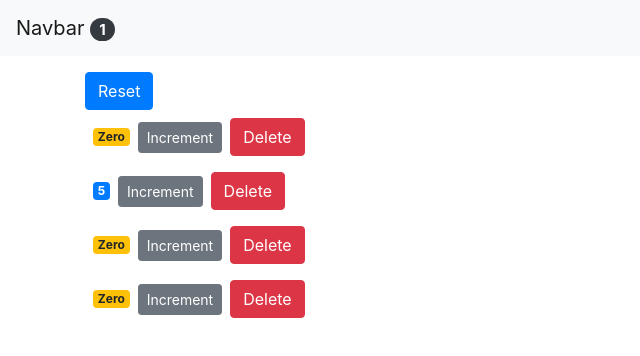
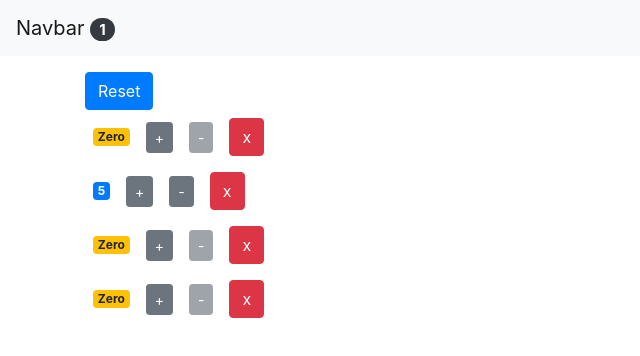
Before and after one commit to kenderb/ReactJS_practice, a React (Create React App) app in the folder counter-app/: page / in a window 1280 px wide. Shown: the top 356 px of the page, without its empty margins (0-640 px from the left). Built offline with nearby package versions, Linux system fonts and the light colour scheme.

Commit message:
Add the decrease btn to the app

```diff
--- a/counter-app/src/App.js
+++ b/counter-app/src/App.js
@@ -34,6 +34,15 @@ export default class App extends Component{
     this.setState({counters});
   }
 
+  handleDecrease = (counter) => {
+    const counters = this.state.counters.map((c) => {
+      if (counter === c) return {id: c.id, value: c.value -= 1};
+      return c;
+    });
+
+    this.setState({counters});
+  }
+
   render(){
     return(
       <div>
@@ -41,6 +50,7 @@ export default class App extends Component{
         <main className="container mt-3">
           <Counters
             onDelete={this.handleDelete}
+            onDecrease={this.handleDecrease}
             onReset={this.handleReset}
             onIncrement={this.handleIncrement}
             state={this.state}
--- a/counter-app/src/components/counter.jsx
+++ b/counter-app/src/components/counter.jsx
@@ -3,20 +3,28 @@ import React, { Component } from 'react';
 class Counter extends Component {
 
   render() {
+    const {onIncrement, onDecrease, onDelete, counter} = this.props;
     return (
       <div>
         <span className={this.getBadgeClasses()}>{this.formatCount()}</span>
         <button
-          onClick={this.props.onIncrement}
-          className="btn btn-secondary btn-sm"
+          onClick={onIncrement}
+          className="btn btn-secondary btn-sm m-2"
         >
-          Increment
+          +
         </button>
-        <button className="btn btn-danger btn-small m-2" onClick={this.props.onDelete}>
-          Delete
+        <button className={`btn btn-secondary btn-sm m-2 ${ this.desableBtn() }`} onClick={onDecrease} disabled={this.desableBtn()}>
+          -
+        </button>
+        <button className="btn btn-danger btn-small m-2" onClick={onDelete}>
+          x
         </button>
       </div>
     );
+  }
+
+  desableBtn(){
+    return this.props.counter.value <= 0 ? 'disabled' : null;
   }
 
   getBadgeClasses() {
--- a/counter-app/src/components/counters.jsx
+++ b/counter-app/src/components/counters.jsx
@@ -15,6 +15,7 @@ class Counters extends Component {
           counter={counter}
           onDelete={ () => this.props.onDelete(counter.id) }
           onIncrement={() => this.props.onIncrement(counter)}
+          onDecrease={()=> this.props.onDecrease(counter)}
         />)}
       </div>
     );
--- a/counter-app/src/components/navbar.jsx
+++ b/counter-app/src/components/navbar.jsx
@@ -1,12 +1,11 @@
-import React, { Component } from 'react';
-class Navbar extends Component {
-  render() {
-    return (
-      <nav className="navbar navbar-expand-lg navbar-light bg-light">
-        <a className="navbar-brand" href="/">Navbar <span className="badge badge-pill badge-dark">{this.props.moviesNumber}</span></a>
-      </nav>
-    );
-  }
+import React from 'react';
+
+const Navbar = ({moviesNumber}) => {
+  return (
+    <nav className="navbar navbar-expand-lg navbar-light bg-light">
+      <a className="navbar-brand" href="/">Navbar <span className="badge badge-pill badge-dark">{moviesNumber}</span></a>
+    </nav>
+  );
 }
 
 export default Navbar;
```
Also changed, not shown: 1 other file (tests, documents, lock files or other folders).
